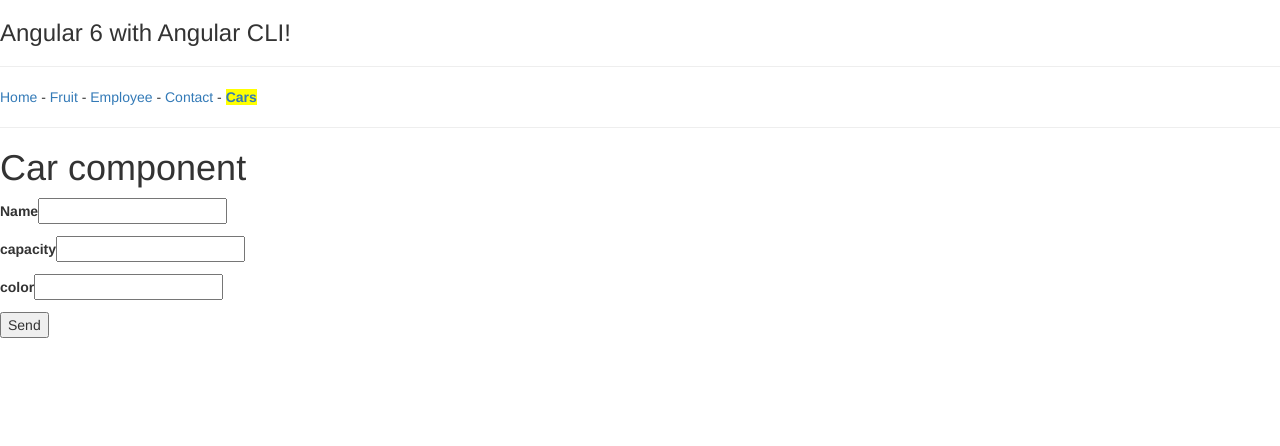
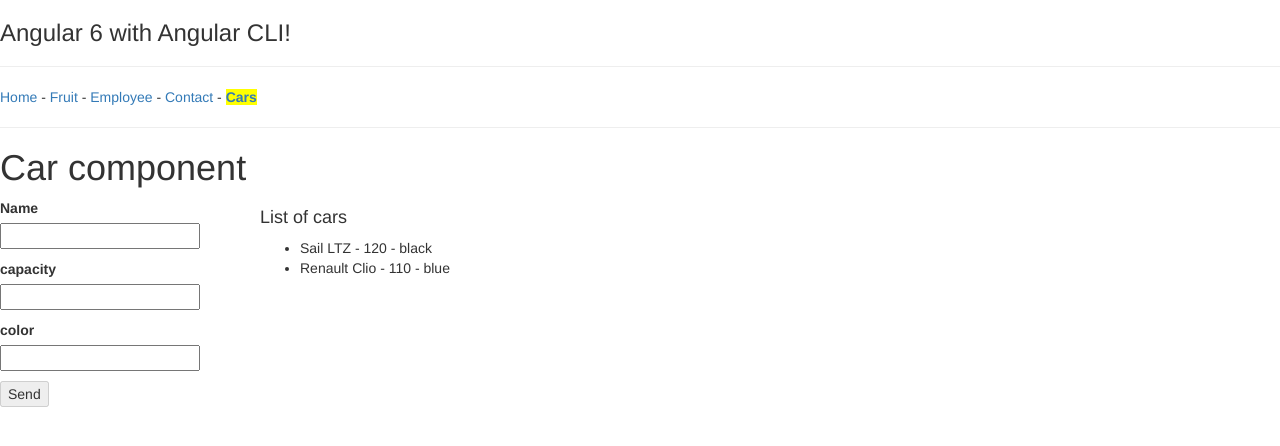
Before and after one commit to jonnyalexbh/angular6p0, an Angular app: page /cars in a window 1280 px wide. Shown: the top 446 px of the page. Built offline with nearby package versions, Linux system fonts and the light colour scheme.

Commit message:
exercise with forms

```diff
--- a/src/app/cars/cars.component.html
+++ b/src/app/cars/cars.component.html
@@ -1,6 +1,23 @@
+<style media="screen">
+.list-cars{
+  margin-left: 60px;
+}
+div{
+  float :left;
+}
+form {
+  width: 200px;
+}
+input[type="text"], span {
+  display: block;
+  width: 100%;
+}
+</style>
+
 <h1>Car component</h1>
 
-<form #formCar="ngForm" (ngSubmit)="onSubmit()">
+<div>
+  <form #formCar="ngForm" (ngSubmit)="onSubmit(); formCar.reset();">
     <p>
       <label for="">Name</label>
       <input type="text" name="name" #name="ngModel" [(ngModel)]="car.name" required>
@@ -19,5 +36,15 @@
       <span *ngIf="color.touched && !color.valid">The color is wrong</span>
     </p>
 
-  <input type="submit" value="Send">
+    <input type="submit" value="Send" [disabled]="!formCar.form.valid">
   </form>
+</div>
+
+<div class="list-cars">
+  <h4>List of cars</h4>
+  <ul>
+    <li *ngFor="let row of cars">
+      {{row.name}} - {{row.capacity}} - {{row.color}}
+    </li>
+  </ul>
+</div>
--- a/src/app/cars/cars.component.ts
+++ b/src/app/cars/cars.component.ts
@@ -15,19 +15,32 @@ import { Car } from './car';
 export class CarsComponent {
 
   public car: Car;
+  public cars:Array<Car>;
   /**
   * constructor
   *
   */
   constructor() {
     this.car = new Car("", "", "");
+    this.cars = [
+      new Car("Sail LTZ", "120", "black"),
+      new Car("Renault Clio", "110", "blue")
+    ];
   }
   /**
   * onSubmit
   *
   */
-  onSubmit(){
-    console.log(this.car);
+  onSubmit() {
+    this.cars.push(this.car);
+    this.car = new Car("", "", "");
+  }
+  /**
+  * clear
+  *
+  */
+  clear() {
+
   }
 
 }
```
Lines whose indentation alone changed are shown as unchanged.
